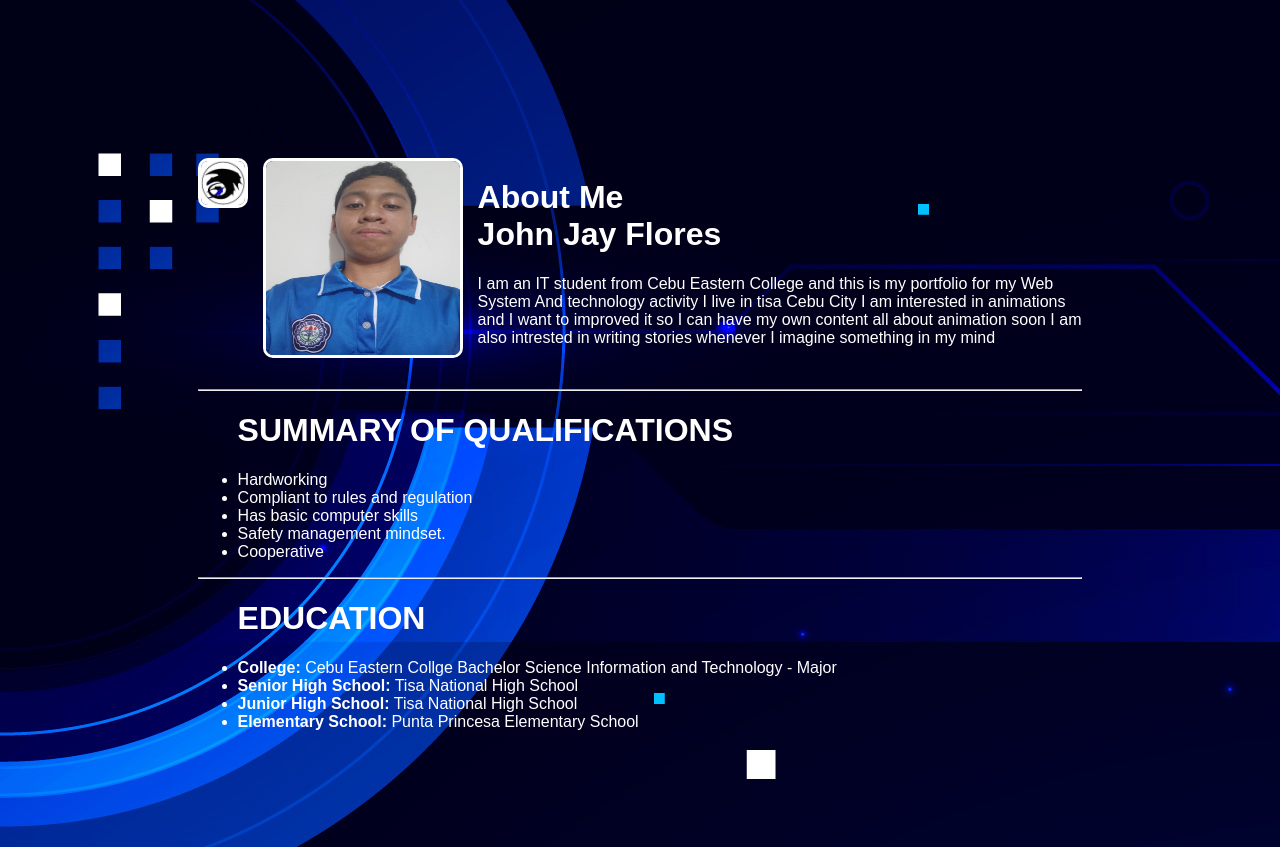
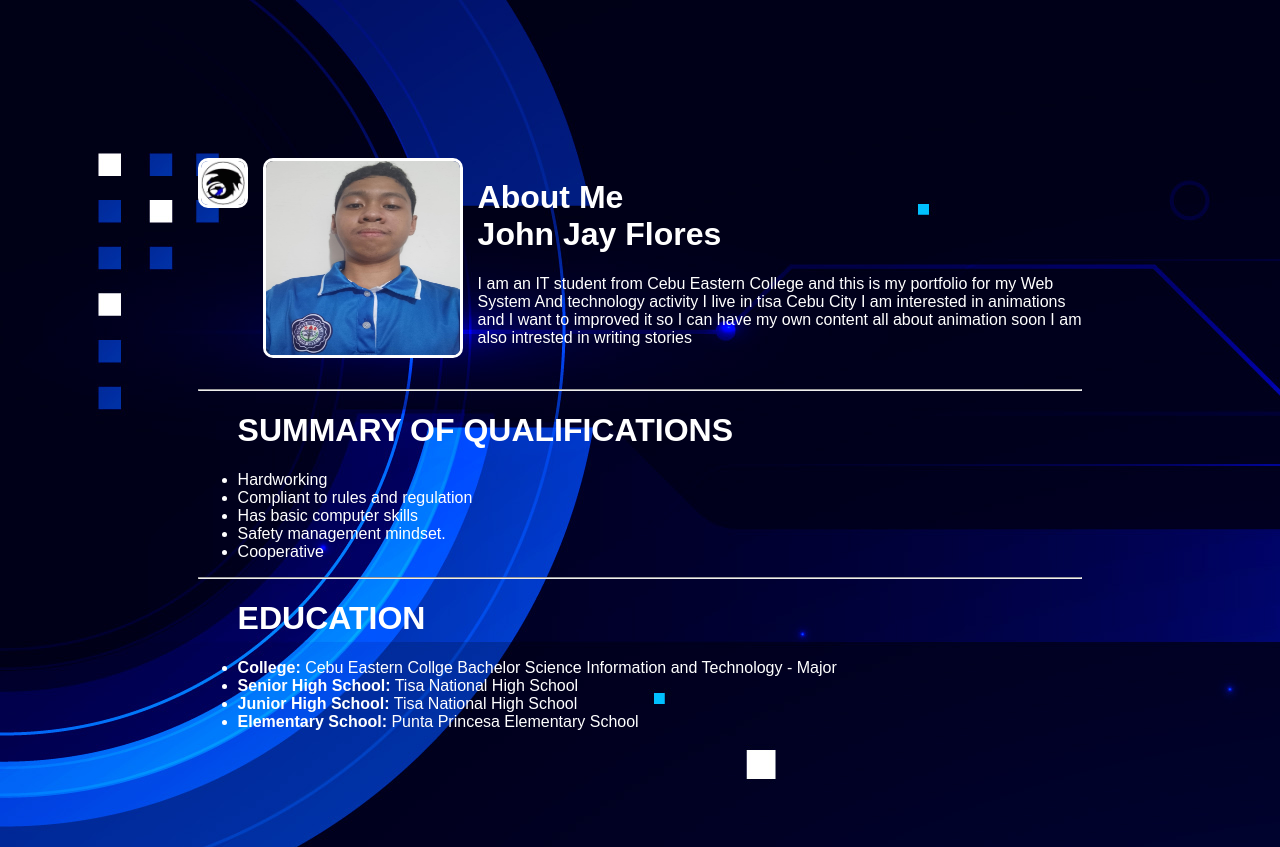
Before and after one commit to J0hnJayFlores/Portfolio-Pair, a plain HTML site: page index.html in a window 1280 px wide. Shown: the top 847 px of the page. Drawn offline with Linux system fonts and the light colour scheme.

Commit message:
Update index.html

```diff
--- a/index.html
+++ b/index.html
@@ -13,7 +13,7 @@
             <div class="text-box">
                 <h1>About Me<br>
                 John Jay Flores</h1>
-                <p>I am an IT student from Cebu Eastern College and this is my portfolio for my Web System And technology activity I live in tisa Cebu City I am interested in animations and I want to improved it so I can have my own content all about animation soon I am also intrested in writing stories whenever I imagine something in my mind</p>
+                <p>I am an IT student from Cebu Eastern College and this is my portfolio for my Web System And technology activity I live in tisa Cebu City I am interested in animations and I want to improved it so I can have my own content all about animation soon I am also intrested in writing stories</p>
                 <br>
                     <form action="url" method="post">
                         <hr>
```
